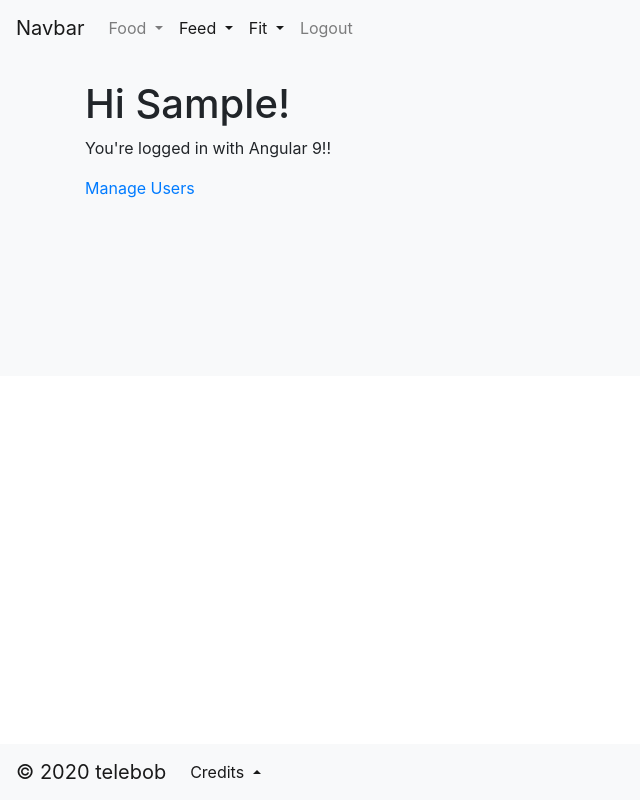
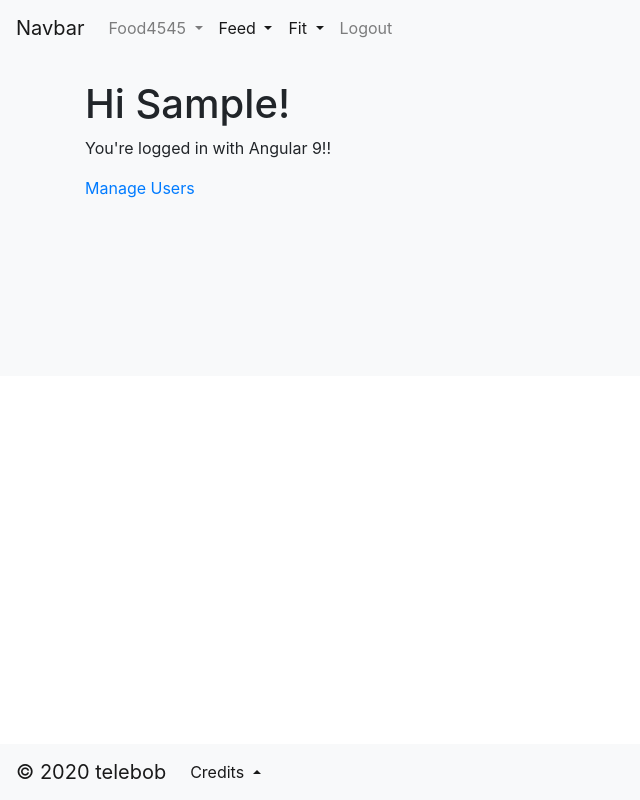
Before and after one commit to ipbobkov/3f, an Angular app in the folder frontend/: page / in a window 1280 px wide. Shown: the whole page, without its empty margins (0-640 px from the left). Built offline with nearby package versions, Linux system fonts and the light colour scheme; sample sign-in values are in the browser's storage.

Commit message:
Second test

```diff
--- a/frontend/src/app/app.component.html
+++ b/frontend/src/app/app.component.html
@@ -8,7 +8,7 @@
     <ul class="navbar-nav mr-auto">
       <li class="nav-item dropdown">
         <a class="nav-link dropdown-toggle" routerLinkActive="active" id="foodDropdown" role="button" data-toggle="dropdown" aria-haspopup="true" aria-expanded="false">
-          Food
+          Food4545
         </a>
         <div class="dropdown-menu" aria-labelledby="foodDropdown">
           <a class="dropdown-item" routerLink="food-products" routerLinkActive="active">Product catalog</a>
```
